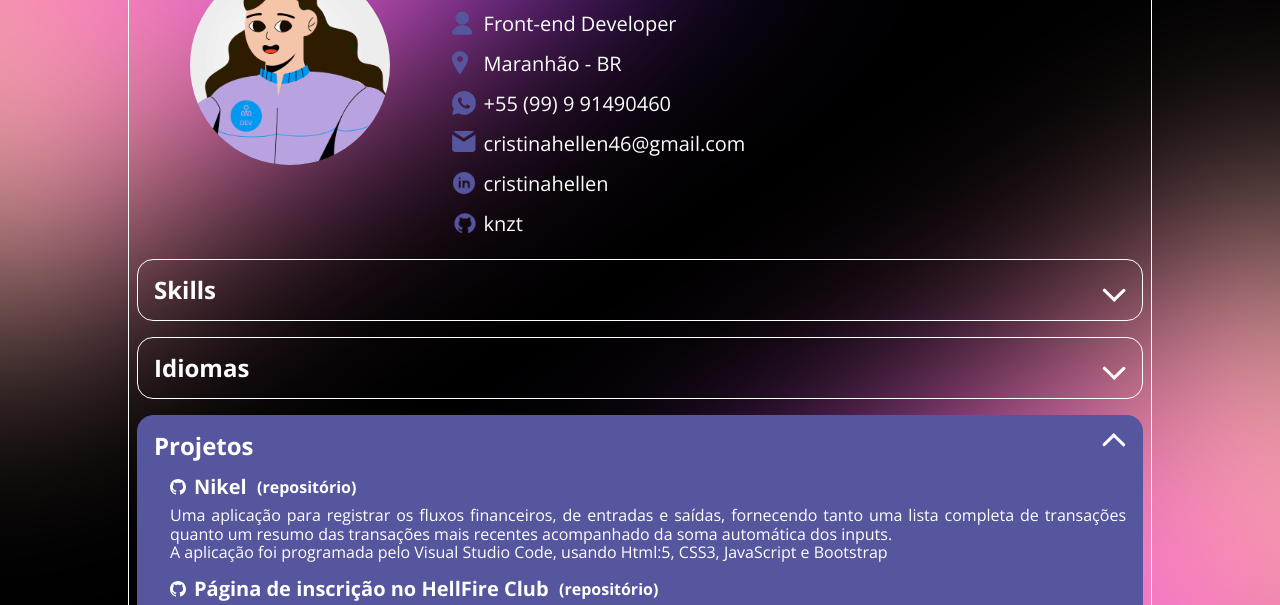
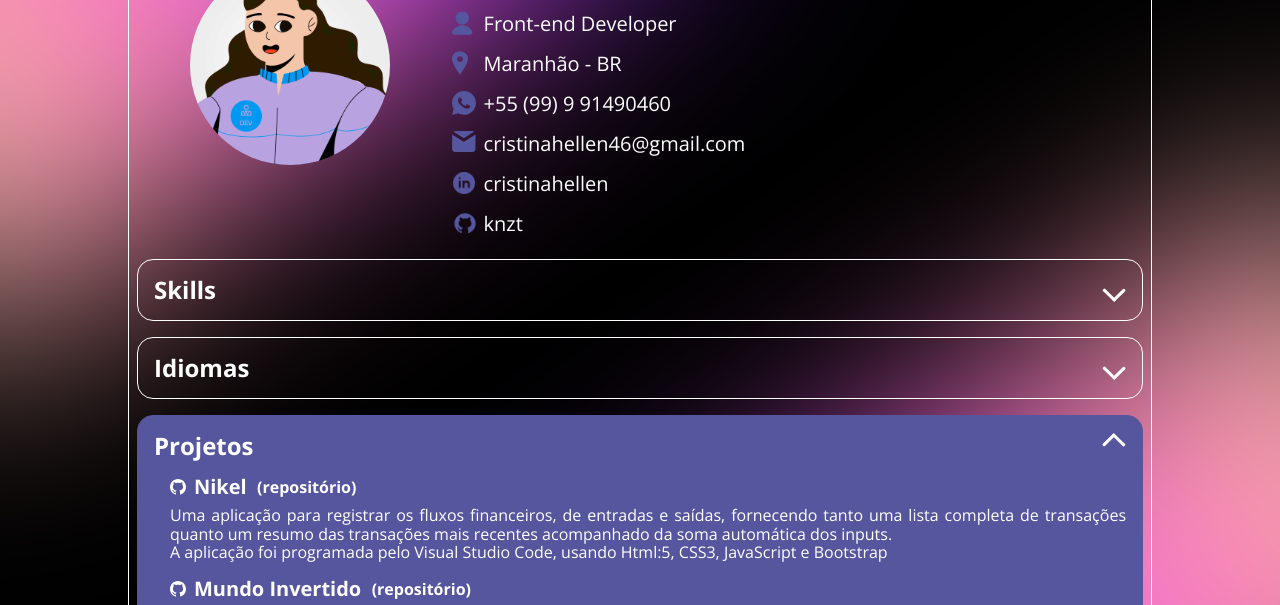
Before and after one commit to knzt/Meu-Portifolio, a plain HTML site: page index.html in a window 1280 px wide. Both pictures are taken after a click on the button "Projetos". Shown: the part 134-739 px from the top of the page. Drawn offline with nearby package versions, Linux system fonts and the light colour scheme.

Commit message:
Título do segundo projeto atualizado

```diff
--- a/index.html
+++ b/index.html
@@ -102,7 +102,7 @@
                         A aplicação foi programada pelo Visual Studio Code, usando Html:5, CSS3, JavaScript e Bootstrap</p>
                     </li>
                     <li>
-                        <a href="https://hellfireclubinscription.netlify.app/" title="acessar página do projeto" target="_blank" ><h3 class="projectTitle github">Página de inscrição no HellFire Club &nbsp;</a><small><a href="https://github.com/knzt/Construindo-uma-landing-page-no-mundo-invertido" title="abrir repositório no github" target="_blank">  (repositório)</a></small></h3>
+                        <a href="https://hellfireclubinscription.netlify.app/" title="acessar página do projeto" target="_blank" ><h3 class="projectTitle github">Mundo Invertido &nbsp;</a><small><a href="https://github.com/knzt/Construindo-uma-landing-page-no-mundo-invertido" title="abrir repositório no github" target="_blank">  (repositório)</a></small></h3>
                         <p align="justify">Uma landing page com um theme switcher para explorar a dinâmica de um "mundo invertido" inspirada na série Stranger Things da Netflix, com um plus: Formulário de inscrição para o Hellfire Club de D&D, integrado ao firestore database. <br>
                         A aplicação foi programada pelo Visual Studio Code, usando Html:5, CSS3, JavaScript e o firestore database.
                         </p>
```
